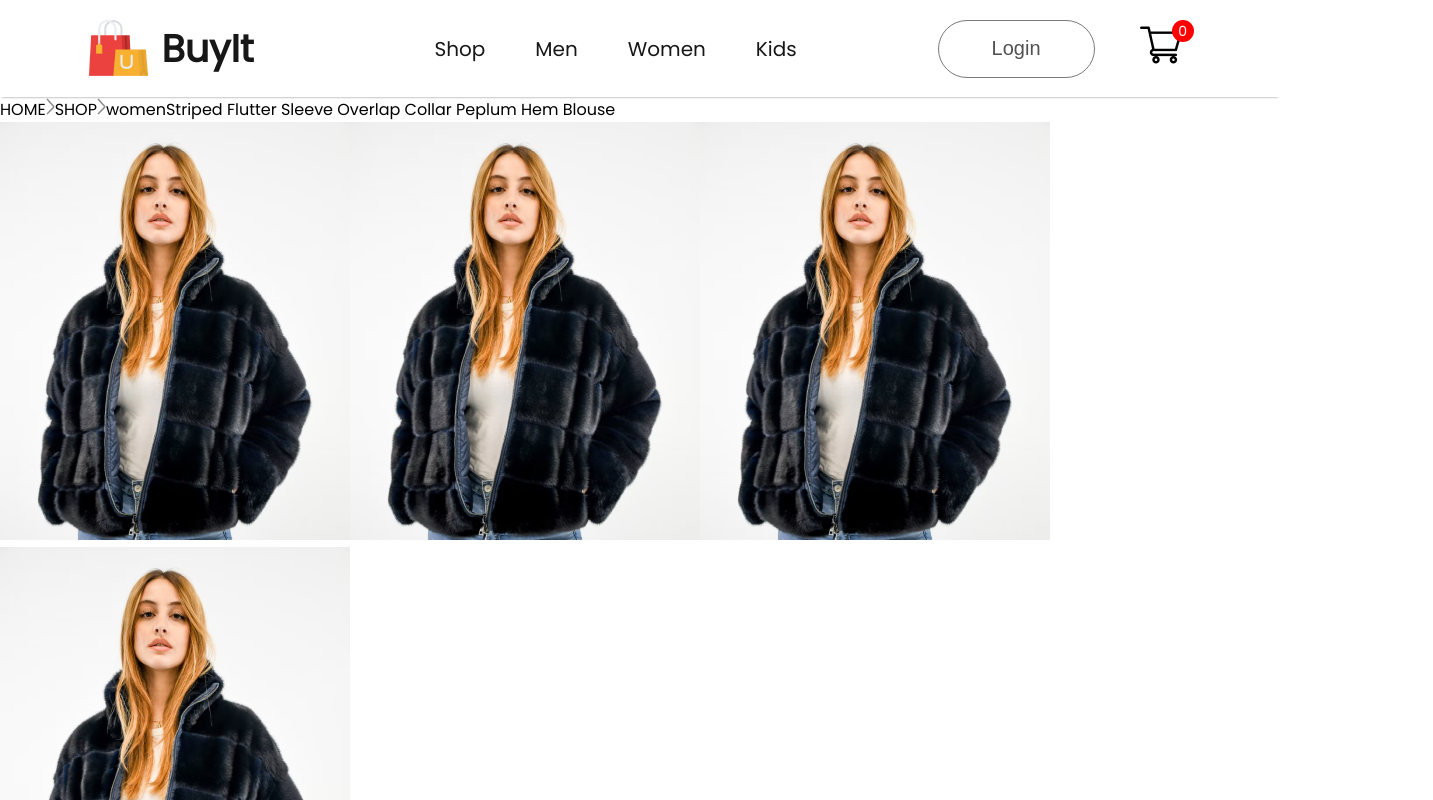
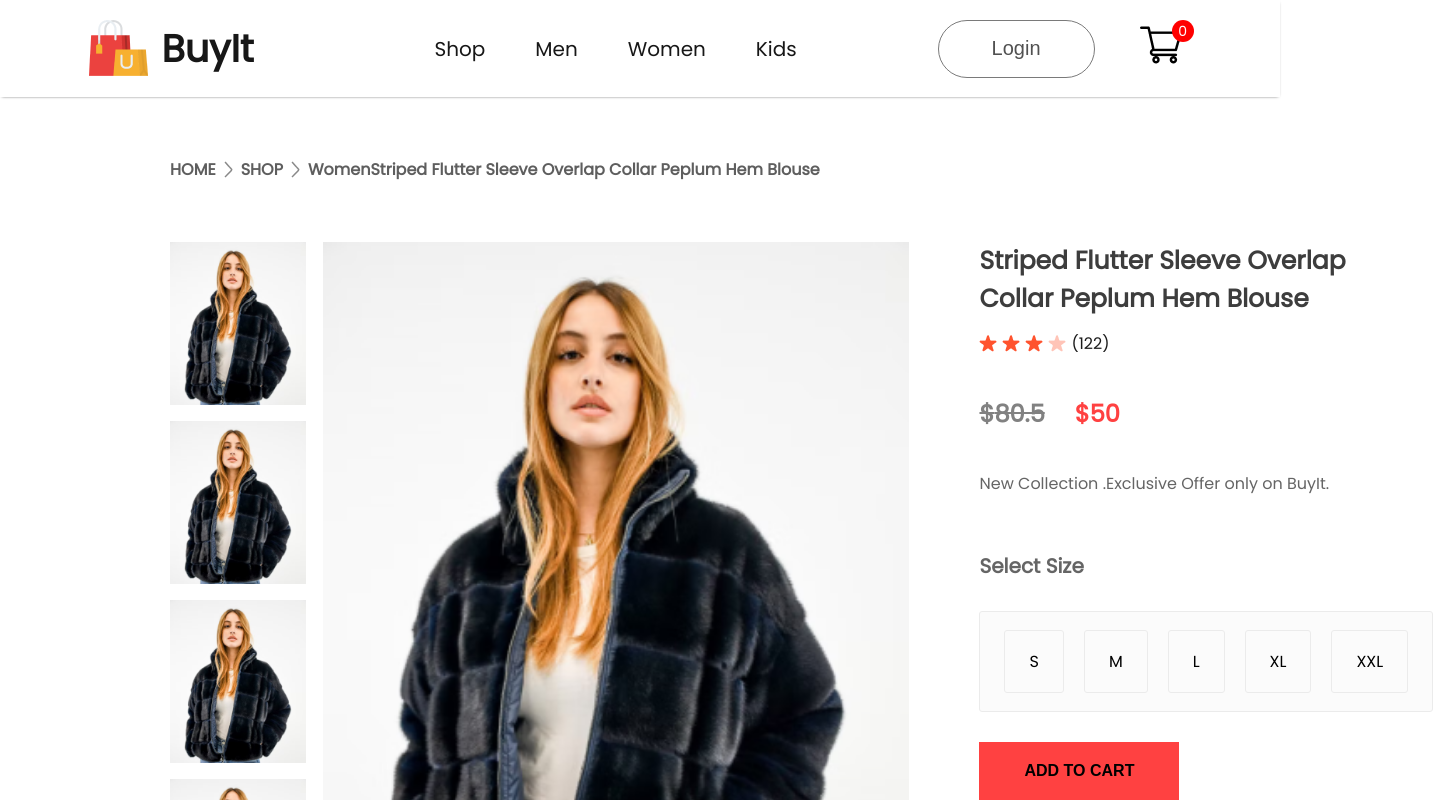
Before and after one commit to Ajay-v44/BuyIt, a React (Create React App) app in the folder frontend/: page /product/1 in a window 1280 px wide. Shown: the top 800 px of the page, 1433 px wide, since content can reach past the window. Built offline with nearby package versions, Linux system fonts and the light colour scheme.

Commit message:
individual product page created

```diff
--- a/frontend/src/components/Breadcrums/BreadCrum.css
+++ b/frontend/src/components/Breadcrums/BreadCrum.css
@@ -0,0 +1,11 @@
+.BreadCrum{
+    display: flex;
+    align-items: center;
+    gap: 8px;
+    color: #5e5e5e;
+    font-size: 16px;
+    font-weight: 600;
+    margin: 60px 170px;
+    text-transform: capitalize;
+
+}
--- a/frontend/src/components/ProductDisplay/ProductDisplay.css
+++ b/frontend/src/components/ProductDisplay/ProductDisplay.css
@@ -1,4 +1,93 @@
-.productDisplay{
+.productdisplay {
+  display: flex;
+  margin: 0px 170px;
+}
+.productleft {
+  display: flex;
+
+  gap: 17px;
+}
+.productdisplay-img-list {
+  display: flex;
+  flex-direction: column;
+  gap: 16px;
+}
+.productdisplay-img-list img {
+  height: 163px;
+}
+.productdisplay-main-img {
+  width: 586px;
+  height: 700px;
+}
+.productright {
+  margin: 0px 70px;
+  display: flex;
+  flex-direction: column;
+}
+.productright h1 {
+  color: #3d3d3d;
+  width: 430px;
+  font-size: 25px;
+  font-weight: 700;
+}
+.productdisplay-right-star{
     display: flex;
-    margin: 0px 170px;
+    align-items: center;
+    margin-top:13px ;
+    gap: 5px;
+    color: #1c1c1c;
+    font-size: 16px;
+
 }
+.productdisplay-right-price{
+    display: flex;
+    margin: 40px 0px;
+    gap: 30px;
+    font-size: 24px;
+    font-weight: 700;
+}
+.productdisplay-right-price-old{
+    color: #818181;
+    text-decoration: line-through;
+}
+.productdisplay-right-price-new{
+    color: #ff4141;
+}
+.productdisplay-right-size h1{
+    margin-top: 55px;
+    color: #656565;
+    font-size: 20px;
+    font-weight: 600;
+}
+.productdisplay-right-size2{
+    display: flex;
+    margin: 30px 0px;
+    gap: 20px;
+}
+.productdisplay-right-size div{
+    padding: 18px 24px;
+    background: #fbfbfb;
+    border: 1px  solid #ebebeb;
+    border-radius: 3px;
+    cursor: pointer;
+}
+.productright button{
+    padding: 20px 40px;
+    width: 200px;
+    font-size: 16px;
+    font-weight: 600;
+    background: #FF4141;
+    margin-bottom: 40px;
+    border: none;
+    outline: none;
+    cursor: pointer;
+}
+.productdisplay-right-category{
+    margin-top: 10px;
+}
+.productdisplay-right-category{
+    font-weight: 600;
+}
+.productdisplay-right-description{
+    color: #656565;
+}
--- a/frontend/src/components/ProductDisplay/ProductDisplay.jsx
+++ b/frontend/src/components/ProductDisplay/ProductDisplay.jsx
@@ -4,19 +4,20 @@
 import star_dull_icon from "../Assets/star_dull_icon.png";
 const ProductDisplay = ({ product }) => {
   return (
-    <div className="ProductDisplay">
+    <div className="productdisplay" >
       <div className="productleft">
-        <div className="productdisplay-img-list">
+        <div className="productdisplay-img-list" >
           <img src={product.image} alt="" />
           <img src={product.image} alt="" />
           <img src={product.image} alt="" />
           <img src={product.image} alt="" />
         </div>
-
         <div className="productdisplay-img">
           <img src={product.image} alt="" className="productdisplay-main-img" />
         </div>
+
       </div>
+
       <div className="productright">
         <h1>{product.name}</h1>
         <div className="productdisplay-right-star">
@@ -35,16 +36,16 @@
           </div>
         </div>
         <div className="productdisplay-right-description">
-          Lorem ipsum dolor sit amet, consectetur adipisicing elit. Inventore quasi impedit quis tempore voluptatibus laborum quae sapiente neque? Quod nobis esse eum voluptatibus minima eius culpa minus vel hic perspiciatis?
+          New Collection .Exclusive Offer only on BuyIt.
         </div>
         <div className="productdisplay-right-size">
           <h1>Select Size</h1>
-          <div className="productdisplay-right-size">
+          <div className="productdisplay-right-size2">
             <div>S</div>
             <div>M</div>
             <div>L</div>
             <div>XL</div>
-            <div>XLL</div>
+            <div>XXL</div>
           </div>
         </div>
         <button>ADD TO CART</button>
```
